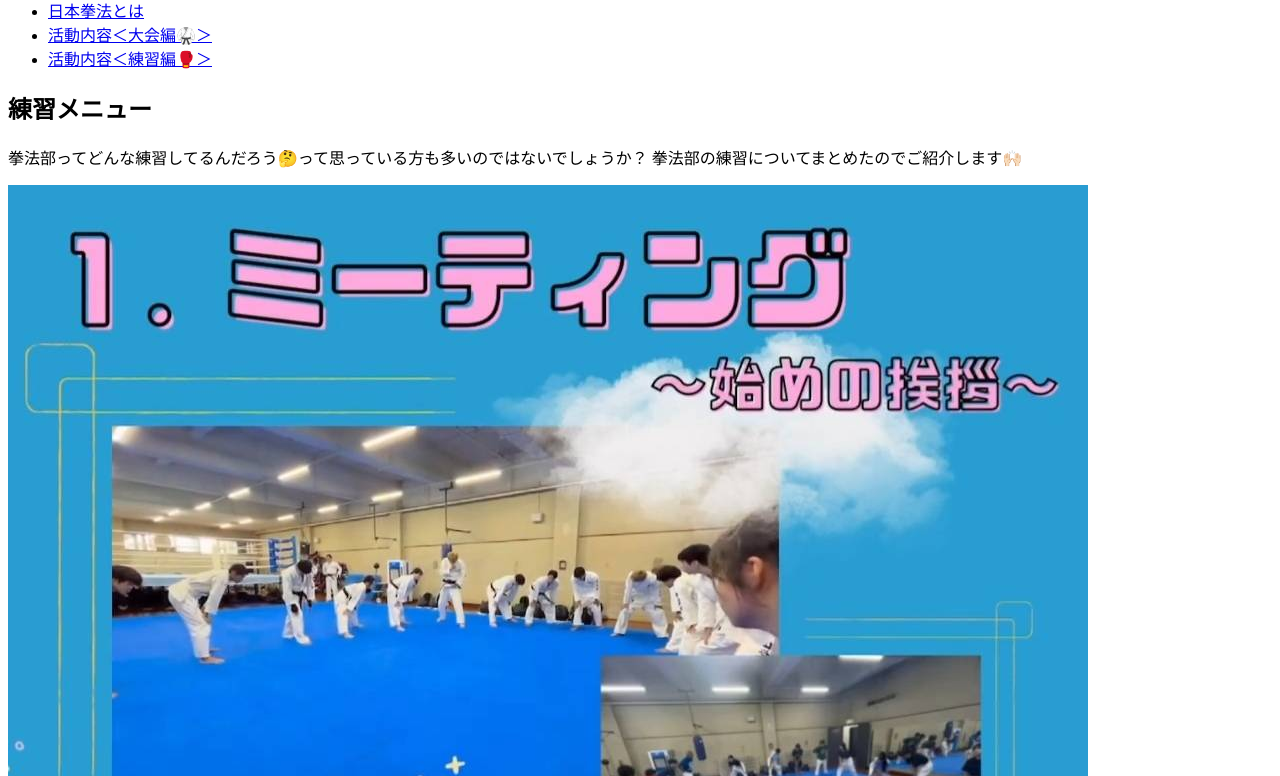
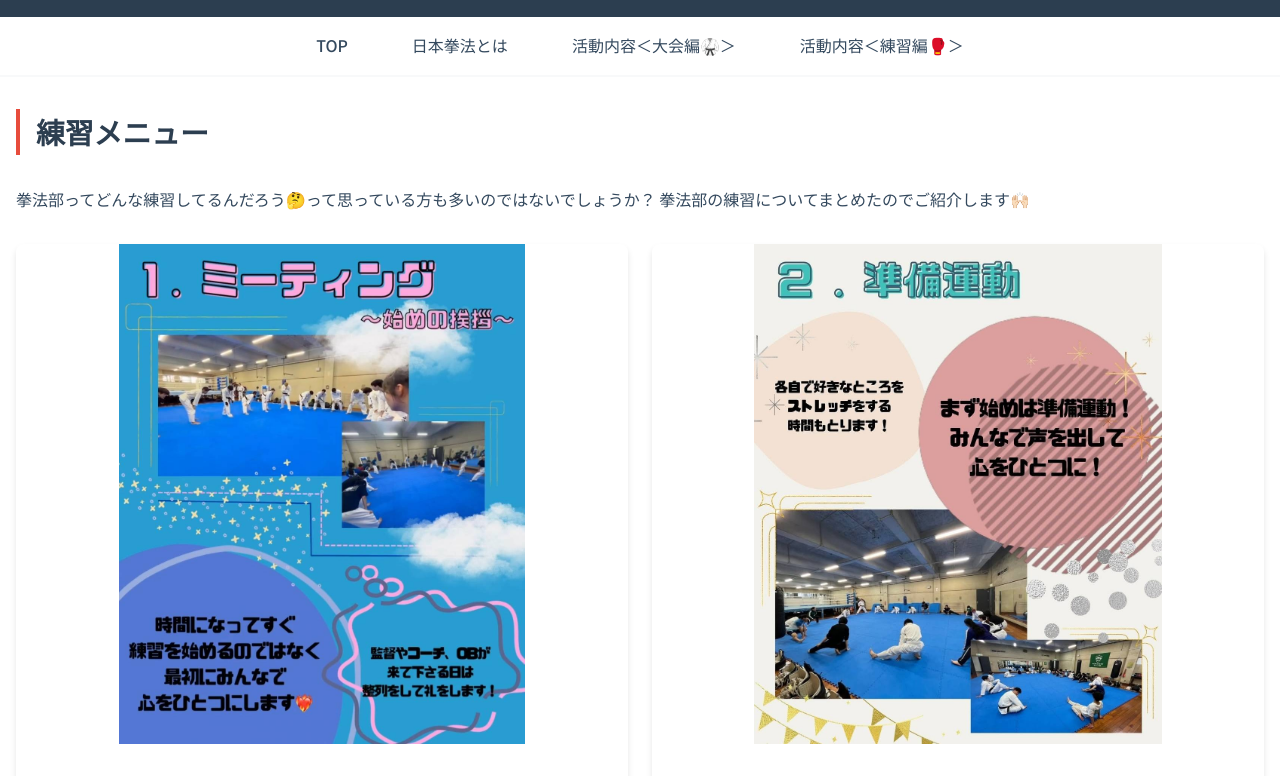
Before and after one commit to agukempoclub/agu-kempo-site, a plain HTML site: page contents.html in a window 1280 px wide. Shown: the part 109-885 px from the top of the page. Drawn offline with Linux system fonts and the light colour scheme.

Commit message:
Update about.css
css統一

```diff
--- a/about.css
+++ b/about.css
@@ -1,170 +1,294 @@
-<!DOCTYPE html>
-<!-- このHTML文書がHTML5で書かれていることを指定します -->
-<html lang="ja">
-<!-- HTML文書の言語が日本語であることを示します -->
+/* ===============================
+   グローバル変数（色・フォント）
+   =============================== */
+   :root {
+    --main-color: #2c3e50;
+    --accent-color: #e74c3c;
+    --light-gray: #f8f9fa;
+    --dark-gray: #34495e;
+    --font-main: 'Noto Sans JP', sans-serif;
+}
 
-<head>
-    <!-- 文字コードをUTF-8（日本語も含めて様々な文字に対応）に設定 -->
-    <meta charset="utf-8">
-    <!-- スマホなどでも見やすく表示するための設定 -->
-    <meta name="viewport" content="width=device-width, initial-scale=1.0">
-    <!-- ブラウザのタブに表示されるページのタイトル -->
-    <title>日本拳法とは｜青山学院大学 体育会拳法部</title>
-    <!-- CSSファイル（デザイン用のファイル）を読み込み -->
-    <link rel="stylesheet" href="about.css">
-    <!-- Webフォント（見た目を良くする文字）を読み込み -->
-    <link href="https://fonts.googleapis.com/css2?family=Noto+Sans+JP:wght@400;500;700&display=swap" rel="stylesheet">
-</head>
+/* ===============================
+   全体の基本設定
+   =============================== */
+body {
+    font-family: var(--font-main);
+    line-height: 1.6;
+    color: var(--dark-gray);
+    margin: 0;
+    background-color: #ffffff;
+}
 
-<body>
-    <!-- サイトの上部にあるタイトルエリア -->
-    <header class="header">
-        <h1>青山学院大学 体育会拳法部</h1>
-    </header>
+/* ===============================
+   共通アニメーション
+   =============================== */
+@keyframes fadeIn {
+    0% { opacity: 0; transform: translateY(-20px); }
+    100% { opacity: 1; transform: translateY(0); }
+}
 
-    <!-- ナビゲーション（ページ移動用のメニュー） -->
-    <nav class="nav-container">
-        <ul class="nav-menu">
-            <!-- メニューの各項目（他のページへ移動できます） -->
-            <li><a href="index.html">TOP</a></li>
-            <li><a href="about.html">日本拳法とは</a></li>
-            <li><a href="members.html">活動内容＜大会編🥋＞</a></li>
-            <li><a href="contents.html">活動内容＜練習編🥊＞</a></li>
-        </ul>
-    </nav>
+@keyframes slideInFromLeft {
+    0% { opacity: 0; transform: translateX(-50px); }
+    100% { opacity: 1; transform: translateX(0); }
+}
 
-    <!-- メインの内容（中央部分） -->
-    <main class="main-container">
-        <!-- 日本拳法の紹介セクション -->
-        <section>
-            <h2 class="section-title">日本拳法とは</h2>
-            <p>このページは「日本拳法とは」について解説していきます🥊</p>
-            <p>私たち青学拳法部では日本拳法という武道に取り組んでいます！
-                "日本拳法"と聞いてなんだろう...？と思った方も多いと思います！
-                ぜひこの機会に日本拳法について知っていただけたら嬉しいです🥰</p>
+@keyframes fadeInScale {
+    0% { opacity: 0; transform: scale(0.8); }
+    100% { opacity: 1; transform: scale(1); }
+}
 
-            <!-- 画像と説明を2列に並べるエリア -->
-            <div class="image-grid">
-                <!-- 1枚目の画像と説明 -->
-                <div class="image-card">
-                    <img src="images/about/説明1.jpg" alt="青山学院大学 体育会 拳法部 日本拳法">
-                    <div class="image-content">
-                        <h3>安全に楽しめる格闘技</h3>
-                        <p>防具を着用することで、打撃技から投げ技まで安全に練習できます</p>
-                    </div>
-                </div>
-                <!-- 2枚目の画像と説明 -->
-                <div class="image-card">
-                    <img src="images/about/説明2.jpg" alt="多様な技のバリエーション">
-                    <div class="image-content">
-                        <h3>スタイル</h3>
-                        <p>打撃・投げ技・寝技・関節技など様々な技術を習得できます</p>
-                    </div>
-                </div>
-            </div>
-        </section>
+/* ===============================
+   ヘッダー
+   =============================== */
+.header {
+    background: var(--main-color);
+    color: white;
+    padding: 1rem;
+    text-align: center;
+    box-shadow: 0 2px 5px rgba(0,0,0,0.1);
+    animation: fadeIn 1s ease-out;
+}
 
-        <!-- 防具について紹介するセクション -->
-        <section>
-            <h2 class="section-title">防具の特徴</h2>
-            <div class="image-grid">
-                <div class="image-card">
-                    <img src="images/about/説明3.jpg" alt="防具の詳細説明">
-                    <div class="image-content">
-                        <h3>安全性と機能性</h3>
-                        <p>衝撃吸収性に優れた防具で安全を確保</p>
-                    </div>
-                </div>
-                <div class="image-card">
-                    <img src="images/about/説明4.jpg" alt="その他の技">
-                    <div class="image-content">
-                        <h3>その他の技</h3>
-                        <p>自分に合ったファイトスタイルで勝利を目指そう</p>
-                    </div>
-                </div>
-            </div>
-        </section>
+/* ===============================
+   ナビゲーション
+   =============================== */
+.nav-container {
+    background: white;
+    border-bottom: 2px solid var(--light-gray);
+    position: sticky;
+    top: 0;
+    z-index: 100;
+    animation: fadeIn 1s ease-out;
+}
 
-        <!-- 日本拳法が向いている人を紹介するセクション -->
-        <section class="recommend-section">
-            <h2 class="section-title">こんな人におすすめ！</h2>
-            <div class="image-grid">
-                <div class="image-card">
-                    <img src="images/about/説明5.jpg" alt="おすすめポイント1">
-                    <div class="image-content">
-                        <h3>新しい挑戦をしたい方</h3>
-                        <p>格闘技に興味のある人👊、強くなりたい人🔥、筋肉をつけたい人💪、最高の仲間が欲しい人👭、運動がしたい人🏃‍♂️、初心者の人大歓迎です🔰🫶🏻</p>
-                    </div>
-                </div>
-                <div class="image-card">
-                    <img src="images/about/説明6.jpg" alt="おすすめポイント2">
-                    <div class="image-content">
-                        <h3>仲間と成長したい方</h3>
-                        <p>拳法部では男女・経験問わず、選手とマネージャーを大募集中✊🏻
-                            さがキャン生の選手、マネージャーも大歓迎です🌸
-                        </p>
-                    </div>
-                </div>
-            </div>
-        </section>
+.nav-menu {
+    max-width: 1200px;
+    margin: 0 auto;
+    padding: 1rem;
+    display: flex;
+    justify-content: center;
+    gap: 2rem;
+    list-style: none;
+}
 
-        <!-- 最後の募集メッセージセクション -->
-        <section>
-            <h2 class="section-title">一緒に始めよう！</h2>
-            <div class="image-grid">
-                <div class="image-card">
-                    <img src="images/top/集合.png" alt="青山学院大学 体育会拳法部 部員">
-                    <div class="image-content">
-                        <h3>仲間募集中！</h3>
-                        <p>初心者から経験者まで、マネージャーも大歓迎です！</p>
-                        <!-- 大会編のページへリンク -->
-                        <a href="members.html" class="cta-button">活動内容＜大会編🥋＞を見る →</a>
-                    </div>
-                </div>
-                <div class="image-card">
-                    <img src="images/about/練習.jpg" alt="青山学院大学 体育会 拳法部 日常練習の様子">
-                    <div class="image-content">
-                        <h3>充実した活動</h3>
-                        <p>充実した学生生活を一緒に送ろう！</p>
-                        <p>少しでも興味がある方はインスタのDMに『体験/見学希望です✨』とお声がけ下さい💞
-                           集合時間や持ち物等をご連絡いたします❤️‍🔥</p>
-                        <!-- 練習編のページへリンク -->
-                        <a href="contents.html" class="cta-button">活動内容＜練習編🥊＞を見る →</a>
-                    </div>
-                </div>
-            </div>
-        </section>
-    </main>
+.nav-menu a {
+    color: var(--dark-gray);
+    text-decoration: none;
+    font-weight: 500;
+    transition: all 0.3s;
+    padding: 0.5rem 1rem;
+    border-radius: 4px;
+    opacity: 0;
+    animation: fadeIn 1s ease-out forwards;
+}
 
-    <!-- フッター（ページの一番下） -->
-    <footer class="footer">
-        <!-- SNSのリンク（InstagramとX） -->
-        <div class="social-links">
-            <a href="https://www.instagram.com/agu_kempo/" target="_blank">
-                <img src="images/top/instagram_icon.png"
-                     class="social-icon"
-                     alt="公式Instagram">
-            </a>
-            <a href="https://x.com/agu_kempo" target="_blank">
-                <img src="images/top/x_icon.png"
-                     class="social-icon"
-                     alt="公式X（旧Twitter）">
-            </a>
-        </div>
+.nav-menu a:nth-child(1) { animation-delay: 0.5s; }
+.nav-menu a:nth-child(2) { animation-delay: 0.6s; }
+.nav-menu a:nth-child(3) { animation-delay: 0.7s; }
+.nav-menu a:nth-child(4) { animation-delay: 0.8s; }
 
-        <!-- フッターのナビゲーション -->
-        <nav class="footer-nav">
-            <a href="index.html">TOP</a>
-            <a href="about.html">日本拳法とは</a>
-            <a href="members.html">活動内容＜大会編🥋＞</a>
-            <a href="contents.html">活動内容＜練習編🥊＞</a>
-            <a href="#top">ページトップ</a>
-        </nav>
+.nav-menu a:hover,
+.footer-nav a:hover {
+    color: white;
+    background: var(--accent-color);
+    transform: translateY(-2px);
+    box-shadow: 0 3px 6px rgba(0,0,0,0.1);
+}
 
-        <!-- コピーライト（著作権表記） -->
-        <p class="copyright">
-            © 2025 青山学院大学 体育会拳法部 公式<br>
-        </p>
-    </footer>
-</body>
-</html>
+/* ===============================
+   メインコンテンツ
+   =============================== */
+.main-container {
+    max-width: 1400px;
+    margin: 2rem auto;
+    padding: 0 1rem;
+}
+
+.section-title {
+    color: var(--main-color);
+    border-left: 4px solid var(--accent-color);
+    padding-left: 1rem;
+    margin: 2rem 0;
+    font-size: 1.8rem;
+    animation: slideInFromLeft 1s ease-out;
+}
+
+
+
+/* ===============================
+   グリッド表示（画像カード）
+   =============================== */
+.image-grid {
+    display: grid;
+    grid-template-columns: repeat(auto-fit, minmax(300px, 1fr));
+    gap: 1.5rem;
+    margin: 2rem 0;
+}
+
+.image-card {
+    border-radius: 8px;
+    overflow: hidden;
+    box-shadow: 0 4px 6px rgba(0,0,0,0.1);
+    background: white;
+    display: flex;
+    flex-direction: column;
+    animation: fadeIn 1s ease;
+}
+
+.image-card img {
+    width: 100%;
+    height: auto;
+    object-fit: contain;
+    border-radius: 12px;
+    background-color: white;
+    display: block;
+}
+
+.image-content {
+    padding: 1rem;
+    background: white;
+}
+
+/* ===============================
+   おすすめセクション
+   =============================== */
+.recommend-section {
+    background: var(--light-gray);
+    padding: 2rem;
+    border-radius: 12px;
+    margin: 3rem 0;
+}
+
+/* ===============================
+   フッター
+   =============================== */
+.social-container {
+    text-align: center;
+    padding: 3rem 0;
+    background: var(--light-gray);
+}
+
+.footer {
+    background: var(--main-color);
+    color: white;
+    padding: 2rem;
+    text-align: center;
+}
+
+.social-links {
+    display: flex;
+    justify-content: center;
+    gap: 2rem;
+    margin: 1.5rem 0;
+}
+
+.social-icon {
+    width: 50px;
+    height: 50px;
+    transition: transform 0.3s;
+}
+
+.social-icon:hover {
+    transform: scale(1.2);
+}
+
+.footer-nav {
+    display: flex;
+    justify-content: center;
+    flex-wrap: wrap;
+    gap: 1rem;
+    margin: 1rem 0;
+}
+
+.footer-nav a {
+    color: white;
+    text-decoration: none;
+    transition: all 0.3s;
+    padding: 0.3rem 0.6rem;
+    border-radius: 4px;
+}
+
+.footer-nav a:hover {
+    background: var(--accent-color);
+    transform: translateY(-2px);
+    box-shadow: 0 3px 6px rgba(0,0,0,0.1);
+}
+
+copyright {
+    margin-top: 1.5rem;
+    font-size: 0.9rem;
+    opacity: 0.8;
+}
+
+/* ===============================
+   CTAボタン
+   =============================== */
+.cta-button {
+    display: inline-block;
+    padding: 1rem 2rem;
+    background: var(--accent-color);
+    color: white;
+    text-decoration: none;
+    border-radius: 4px;
+    transition: transform 0.3s ease, background-color 0.3s ease;
+    margin: 2rem 0;
+}
+
+.cta-button:hover {
+    background-color: var(--accent-color);
+    transform: scale(1.1);
+}
+
+/* ===============================
+   動画表示
+   =============================== */
+.video-section {
+    margin: 3rem 0;
+    text-align: center;
+}
+
+.video-wrapper {
+    max-width: 800px;
+    margin: 0 auto;
+    padding: 1rem;
+}
+
+.video-wrapper video {
+    width: 100%;
+    height: auto;
+    border-radius: 12px;
+    box-shadow: 0 4px 8px rgba(0,0,0,0.2);
+    animation: fadeInScale 1s ease-out;
+}
+
+/* ===============================
+   レスポンシブ対応
+   =============================== */
+@media (max-width: 768px) {
+    .nav-menu {
+        flex-direction: column;
+        align-items: center;
+        gap: 1rem;
+    }
+
+    .slide-button {
+        padding: 0.8rem;
+        font-size: 1.2rem;
+    }
+
+    .footer-nav {
+        flex-direction: column;
+        align-items: center;
+    }
+
+    .image-card img {
+        max-height: 100%;
+    }
+}
+
+@media (min-width: 1024px) {
+    .image-card img {
+        max-height: 500px;
+    }
+}
```
